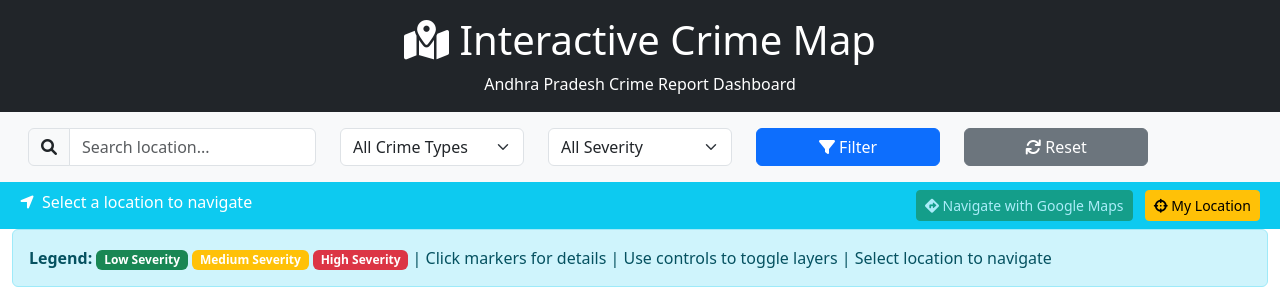
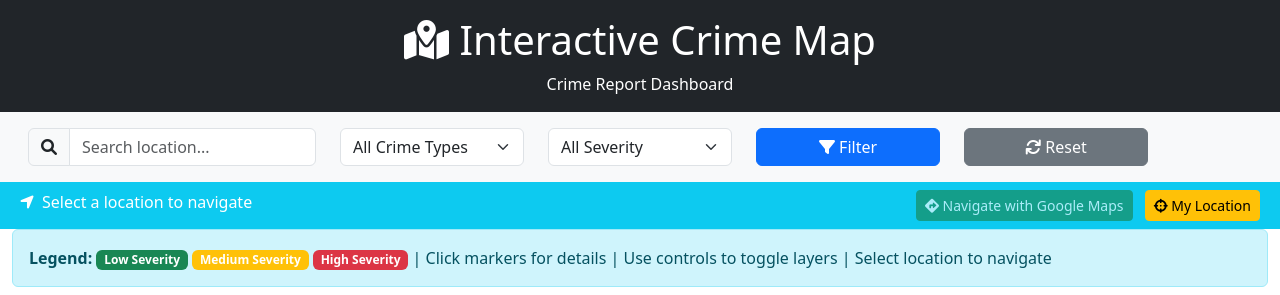
Before and after one commit to Manideepnvm/-Interactive-Crime-Map, a Flask app: template templates/index.html in a window 1280 px wide. Shown: the top 295 px of the page. Run offline with Flask 2, Linux system fonts and the light colour scheme; the template is opened without the code that fills it, so the values that code supplies are empty.

Commit message:
minor updates

```diff
--- a/templates/index.html
+++ b/templates/index.html
@@ -3,7 +3,7 @@
 <head>
     <meta charset="UTF-8">
     <meta name="viewport" content="width=device-width, initial-scale=1.0">
-    <title>🚨 Interactive Crime Map - Andhra Pradesh</title>
+    <title>🚨 Interactive Crime Map</title>
     <link href="https://cdn.jsdelivr.net/npm/bootstrap@5.3.0/dist/css/bootstrap.min.css" rel="stylesheet">
     <link href="https://cdnjs.cloudflare.com/ajax/libs/font-awesome/6.0.0/css/all.min.css" rel="stylesheet">
     <style>
@@ -54,7 +54,7 @@
         <div class="row bg-dark text-white p-3">
             <div class="col-12 text-center">
                 <h1><i class="fas fa-map-marked-alt"></i> Interactive Crime Map</h1>
-                <p class="mb-0">Andhra Pradesh Crime Report Dashboard</p>
+                <p class="mb-0">Crime Report Dashboard</p>
             </div>
         </div>
 
@@ -350,7 +350,7 @@
                     },
                     function(error) {
                         console.log('Error getting location:', error.message);
-                        // Default to Vijayawada, Andhra Pradesh
+
                         userLocation = {
                             lat: 16.5062,
                             lng: 80.6480
@@ -359,7 +359,7 @@
                 );
             } else {
                 console.log('Geolocation is not supported');
-                // Default to Vijayawada, Andhra Pradesh
+
                 userLocation = {
                     lat: 16.5062,
                     lng: 80.6480
```
